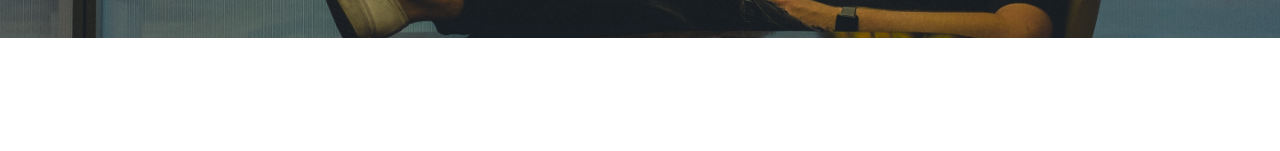
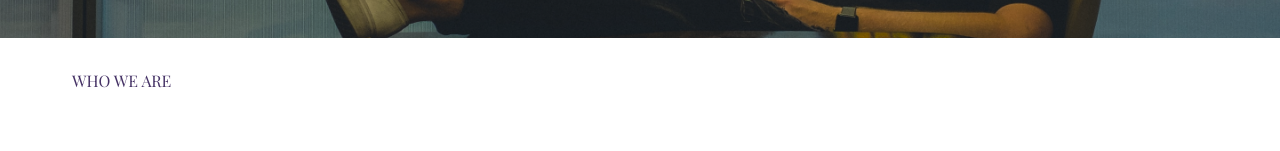
Before and after one commit to JayantDwivedi/kartik-assignment, a React (Create React App) app: page / in a window 1280 px wide. Shown: the part 762-913 px from the top of the page. Before the commit the page ends 800 px from the top, so only its background shows below. Built offline with nearby package versions, Linux system fonts and the light colour scheme; a web font is replaced by a local one.

Commit message:
feat: who we are section

```diff
--- a/src/App.tsx
+++ b/src/App.tsx
@@ -13,8 +13,8 @@ function App() {
     <>
       <Header />
       <HeroSection />
-      {/* <WhoWeAre />
-      <WhatWeDo />
+      <WhoWeAre />
+      {/* <WhatWeDo />
       <OurWork />
       <OurPartners />
       <Testimonials />
--- a/src/components/HeroSection/styles.module.scss
+++ b/src/components/HeroSection/styles.module.scss
@@ -3,7 +3,6 @@
 
 .container {
   background-image: url("../../../public/images/hero.png");
-  // background-color: red;
   height: calc(100vh - 119px);
   background-repeat: no-repeat;
   background-size: cover;
```
